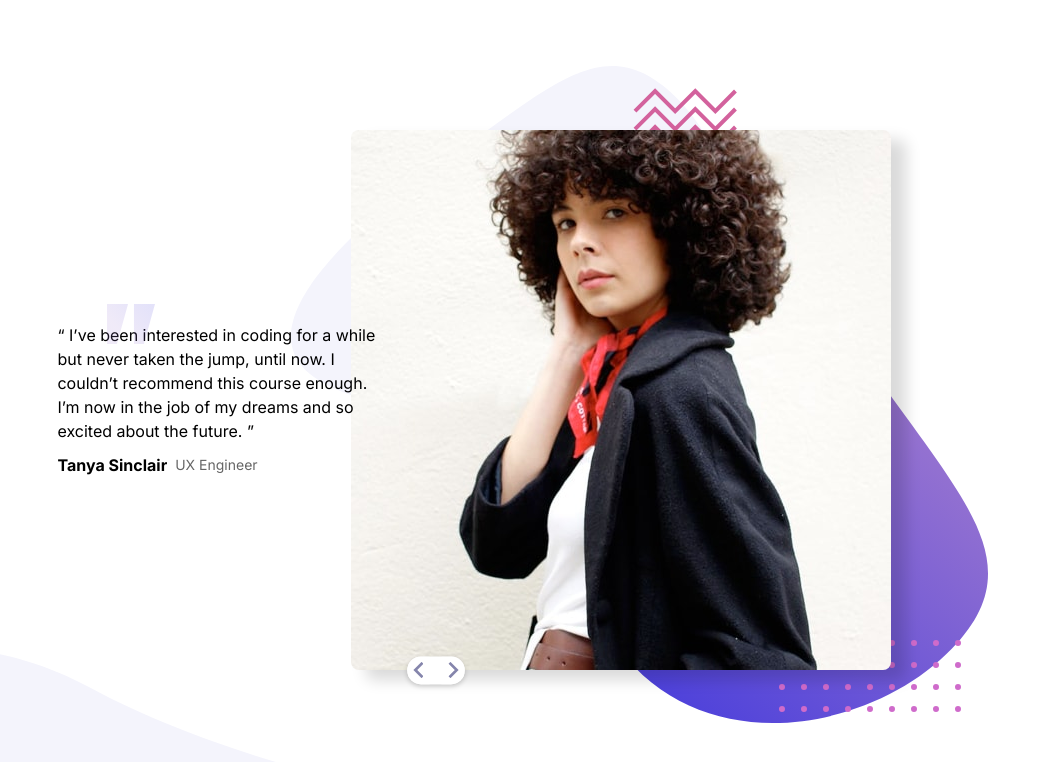
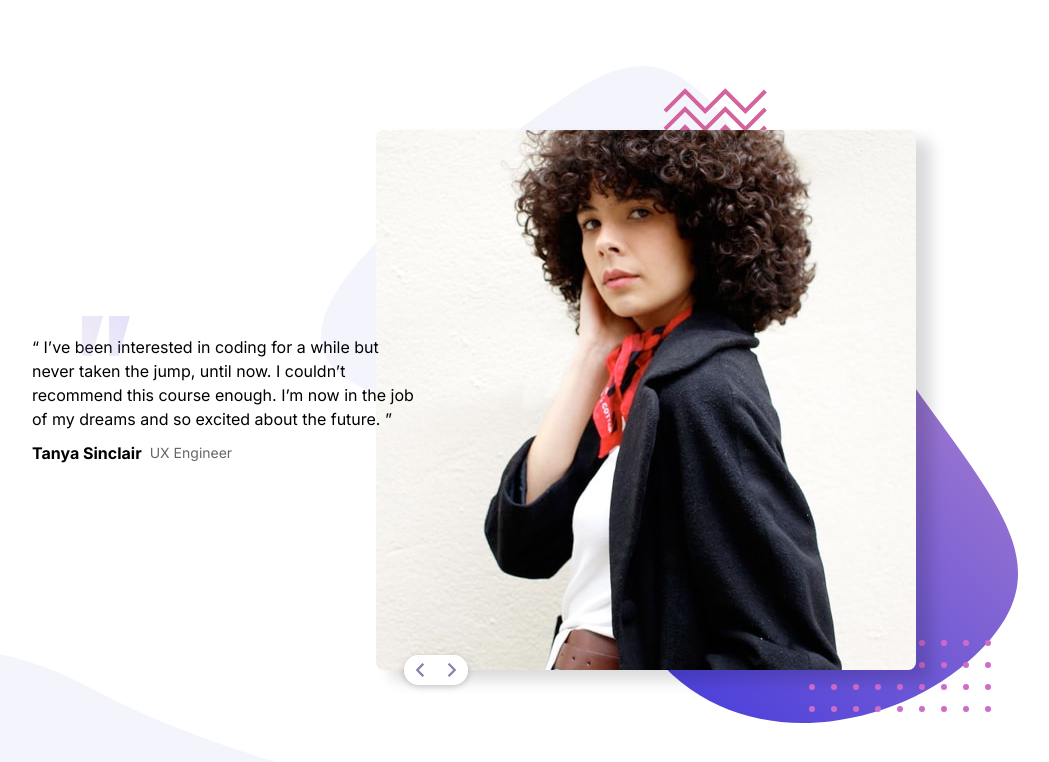
Before and after one commit to Mazz100/Coding-bootcamp-testimonial-slider, a React (Vite) app: page / in a window 1280 px wide. Shown: the top 762 px of the page, without its empty margins (186-1235 px from the left). Built offline with nearby package versions, Linux system fonts and the light colour scheme.

Commit message:
Slide animations and style update

```diff
--- a/src/styles/style.css
+++ b/src/styles/style.css
@@ -133,11 +133,24 @@ main {
   width: 100%;
 }
 
+@keyframes imageSlide {
+  0% {
+    transform: translateX(100px);
+    opacity: 0;
+  }
+  100% {
+    opacity: 1;
+  }
+}
 .testimonial-image-wrapper {
   border-radius: 8px;
   overflow: hidden;
   max-width: 16.5rem;
   box-shadow: 15px 10px 15px rgba(0, 0, 0, 0.15);
+  animation-name: imageSlide;
+  animation-duration: 0.6s;
+  animation-timing-function: ease-in;
+  animation-direction: normal;
 }
 .testimonial-image-wrapper img {
   display: block;
@@ -148,21 +161,22 @@ main {
   display: flex;
   flex-direction: row;
   justify-content: space-between;
-  align-items: end;
+  align-items: center;
   position: absolute;
   top: calc(50% - 10px);
+  z-index: 1;
   box-shadow: 0px 2px 6px hsla(0, 0%, 0%, 0.2);
   background-color: white;
   border-radius: 16px;
   width: 4rem;
   overflow: hidden;
-  transform: scale(0.9);
 }
 .button-controls .slider-button {
   border: none;
   background-color: white;
   cursor: pointer;
-  padding: 0.4rem;
+  padding: 0.5rem;
+  padding-inline: 0.7rem;
   transition: background-color 200ms linear;
 }
 .button-controls .slider-button:hover {
@@ -172,6 +186,15 @@ main {
   outline-color: hsl(221, 100%, 79%);
 }
 
+@keyframes quoteSlide {
+  0% {
+    transform: translateX(-150px);
+    opacity: 0;
+  }
+  100% {
+    opacity: 1;
+  }
+}
 .figure-wrapper {
   position: relative;
   display: flex;
@@ -180,6 +203,9 @@ main {
   align-items: center;
   margin-top: 3rem;
   max-width: 21rem;
+  animation-name: quoteSlide;
+  animation-duration: 0.6s;
+  animation-timing-function: ease-out;
 }
 .figure-wrapper .quotes-image {
   position: absolute;
@@ -195,6 +221,10 @@ main {
 
 .figcaption-wrapper {
   text-align: center;
+  animation-name: quoteSlide;
+  animation-duration: 1s;
+  animation-timing-function: ease-out;
+  animation-direction: normal;
 }
 .figcaption-wrapper .person {
   font-weight: 700;
@@ -241,7 +271,7 @@ main {
   .figure-wrapper {
     margin: 0;
     padding: 0;
-    max-width: 33ch;
+    max-width: 24rem;
     transform: translateX(40px);
   }
   .figure-wrapper .quotes-image {
--- a/src/styles/style.scss
+++ b/src/styles/style.scss
@@ -23,7 +23,7 @@ main {
 }
 
 .carousel-wrapper {
-  @include flex(column, center, center);
+  @include flex(column, center, center); //Aligning controls in the center
 }
 
 .testimonial-container {
@@ -45,11 +45,28 @@ main {
   }
 }
 
+@keyframes imageSlide {
+  0% {
+    transform: translateX(100px);
+    opacity: 0;
+  }
+
+  100% {
+    opacity: 1;
+  }
+}
+
 .testimonial-image-wrapper {
   border-radius: 8px;
   overflow: hidden;
   max-width: 16.5rem;
   box-shadow: 15px 10px 15px rgba(0, 0, 0, 0.15);
+
+  //Animation frames
+  animation-name: imageSlide;
+  animation-duration: 0.6s;
+  animation-timing-function: ease-in;
+  animation-direction: normal;
 
   img {
     display: block;
@@ -58,22 +75,23 @@ main {
 }
 
 .button-controls {
-  @include flex(row, end, space-between);
+  @include flex(row, center, space-between);
 
   position: absolute;
   top: calc(50% - 10px);
+  z-index: 1;
   box-shadow: 0px 2px 6px hsla(0, 0%, 0%, 0.2);
   background-color: white;
   border-radius: 16px;
   width: 4rem;
   overflow: hidden;
-  transform: scale(0.9);
 
   .slider-button {
     border: none;
     background-color: white;
     cursor: pointer;
-    padding: 0.4rem;
+    padding: 0.5rem;
+    padding-inline: 0.7rem;
     transition: background-color 200ms linear;
   }
 
@@ -86,11 +104,27 @@ main {
   }
 }
 
+@keyframes quoteSlide {
+  0% {
+    transform: translateX(-150px);
+    opacity: 0;
+  }
+
+  100% {
+    opacity: 1;
+  }
+}
+
 .figure-wrapper {
   position: relative;
   @include flex(column, center, center);
   margin-top: 3rem;
   max-width: 21rem;
+
+  //Animation frames
+  animation-name: quoteSlide;
+  animation-duration: 0.6s;
+  animation-timing-function: ease-out;
 
   .quotes-image {
     position: absolute;
@@ -108,6 +142,11 @@ main {
 
 .figcaption-wrapper {
   text-align: center;
+
+  animation-name: quoteSlide;
+  animation-duration: 1s;
+  animation-timing-function: ease-out;
+  animation-direction: normal;
 
   .person {
     font-weight: 700;
@@ -162,7 +201,7 @@ main {
   .figure-wrapper {
     margin: 0;
     padding: 0;
-    max-width: 33ch;
+    max-width: 24rem;
     transform: translateX(40px);
 
     .quotes-image {
```
Also changed, not shown: 1 other file (tests, documents, lock files or other folders).
